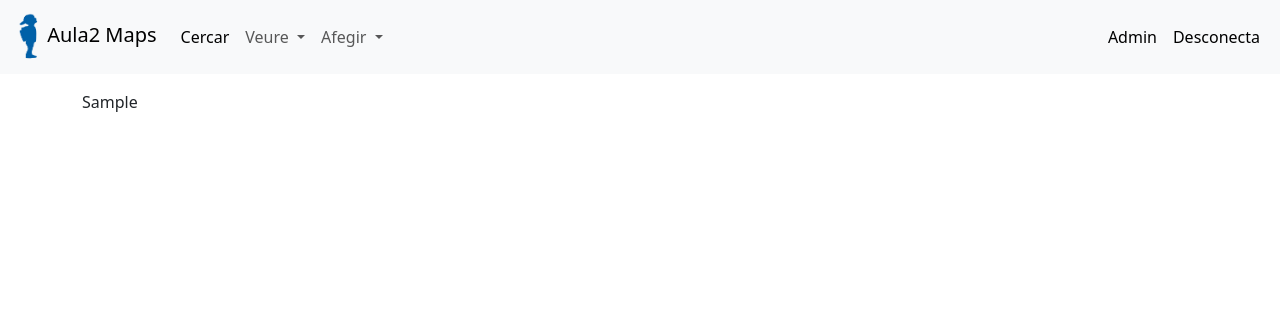
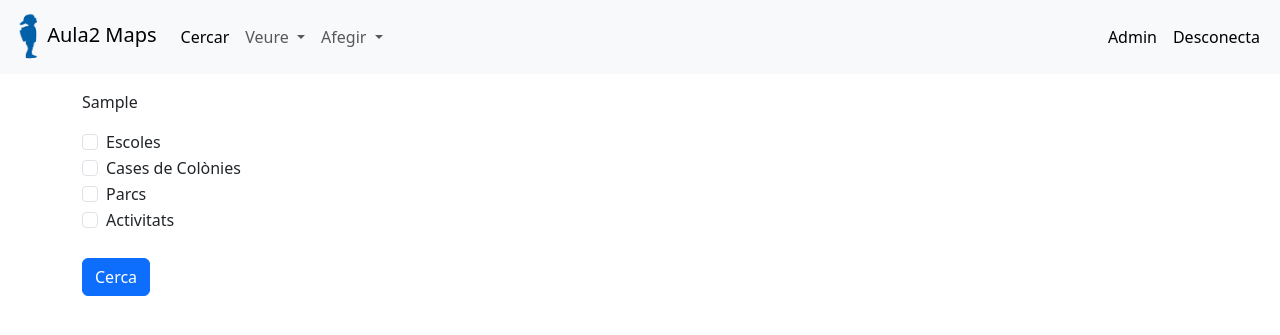
Before and after one commit to TheClumsy/Aula2Maps, a Django app: template locations/templates/full_map.html in a window 1280 px wide. Shown: the top 335 px of the page. Run offline with Django 4.2, Linux system fonts and the light colour scheme; the template is opened without the code that fills it: most values are stand-ins (such as "Sample title", 1, 10 or a date in 2020).

Commit message:
Actualització de l'applicació

```diff
--- a/locations/templates/full_map.html
+++ b/locations/templates/full_map.html
@@ -9,5 +9,41 @@
                    </div>
              </div>
           </div>
+        <div class="container">
+            <div class="mt-3">
+                <form method="POST" action="{% url 'map' %}">
+                    {% csrf_token %}
+                    <div class="form-check">
+                        <input class="form-check-input" type="checkbox" value="Escola" id="flexCheckDefault" name="nom_escola">
+                        <label class="form-check-label" for="flexCheckDefault">
+                            Escoles
+                        </label>
+                    </div>
+
+                    <div class="form-check">
+                        <input class="form-check-input" type="checkbox" value="Casa de Colònies" id="flexCheckDefault" name="casa_colonies">
+                        <label class="form-check-label" for="flexCheckDefault">
+                            Cases de Colònies
+                        </label>
+                    </div>
+
+                    <div class="form-check">
+                        <input class="form-check-input" type="checkbox" value="Parc" id="flexCheckDefault" name="parc">
+                        <label class="form-check-label" for="flexCheckDefault">
+                            Parcs
+                        </label>
+                    </div>
+
+                    <div class="form-check">
+                        <input class="form-check-input" type="checkbox" value="Activitat" id="flexCheckDefault" name="activitat">
+                        <label class="form-check-label" for="flexCheckDefault">
+                            Activitats
+                        </label>
+                    </div>
+                    <br>
+                    <button type="submit" class="btn btn-primary">Cerca</button>
+                </form>
+          </div>
+        </div>
     </div>
 {% endblock %}
--- a/utils/map_functions.py
+++ b/utils/map_functions.py
@@ -2,13 +2,13 @@ import folium
 
 
 def generate_popup(name):
-    link = f"""<a href="/valuations/?name={name}" target="_blank">Veure les valoracions</a>"""
+    link = f"""<a href="/valuations/?name={name}" target="_blank">Informació</a>"""
     popup = folium.Popup(link, max_width=500)
     return popup
 
 
 def generate_color_by_space(space: str):
-    color_mapping = {'Escola': 'red', 'Casa de Colònies': 'blue', 'Parc': 'green', 'Activitat': 'yellow'}
+    color_mapping = {'Escola': 'red', 'Casa de Colònies': 'blue', 'Parc': 'green', 'Activitat': 'orange'}
 
     return color_mapping[space]
 
```
Also changed, not shown: locations/views.py (+27 -0 lines), db.sqlite3, locations/urls.py (line endings or trailing spaces). Lines whose indentation alone changed are shown as unchanged.
